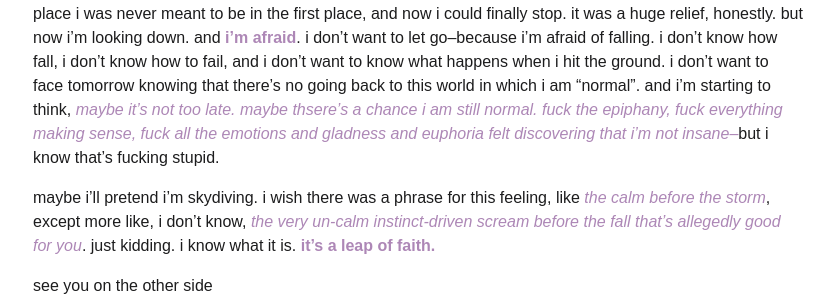
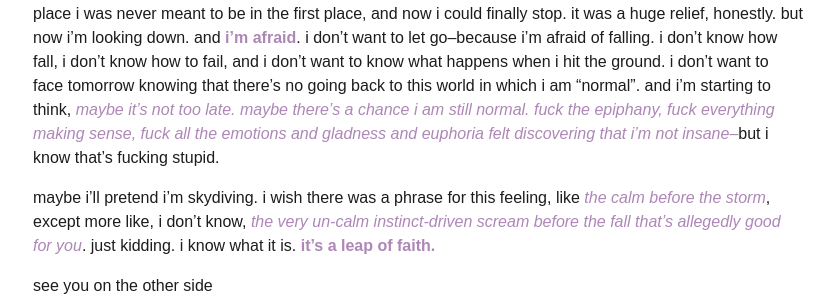
Before and after one commit to aqcheng/aqcheng.github.io, a Jekyll site: the page built from _posts/2023-07-23-how-i-fix-my-problems.md, in a window 1280 px wide and 900 px high, scrolled down 1030 px. Shown: the part 451-747 px from the top of the window, without its empty margins (222-1056 px from the left). Built offline with Jekyll 4.4.1, drawn with Linux system fonts in a browser that asks for light colours; some web fonts are replaced; comment, search, counter and statistics services are not loaded; a style sheet for code colours, icons or effects is not loaded.

Commit message:
fixed some typos

```diff
--- a/_posts/2023-07-23-how-i-fix-my-problems.md
+++ b/_posts/2023-07-23-how-i-fix-my-problems.md
@@ -28,7 +28,7 @@
 
 but i don't like that i am. it's a "problem"--it makes life more difficult for me, and probably someone i care about, too. i know, i know--there's nothing "wrong" with me, and it's silly (horrible, actually) for me to think of something like my \*\*\*\*\*\*\*\*\*\* as a problem, or something that needs to be *fixed*. therein lies the issue. i see a problem and i try to fix it; i see myself and i try to erase her. if i existed in a vacuum, accepting myself wouldn't be as hard as it is. but i don't, and i don't know if i have the courage to ask the world to accept me for who i am. i don't know if i have the courage because my faith in myself is not blind; it is conditional--conditional on successful endeavors in intentional self change. in contrast, my faith in the people that i care about *is* blind, and so i don't know if i have the courage to accept their disappointment, either.
 
-i need the courage to let go. and that's what i'm most afraid of, right now: *letting go*. for the last few years, i've always felt like i was hanging onto the edge of a crumbling cliff. alone. everyone was growing up without me. everyone was leaving me behind. and i'm protesting, *wait wait wait, i'm normal, i swear. please help me. please just give me one more chance.* some people did try to help pull me up. none succeeded. i tried to pull myself up. i didn't succeed, either. i couldn't understand why it was so easy for everyone else. so when i finally figured out that i'm \*\*\*\*\*\*\*, it was like discovering i could go home. i'd been clinging onto the edge of a place i was never meant to be in the first place, and now i could finally stop. it was a huge relief, honestly. but now i'm looking down. and <b>i'm afraid</b>. i don't want to let go--because i'm afraid of falling. i don't know how fall, i don't know how to fail, and i don't want to know what happens when i hit the ground. i don't want to face tomorrow knowing that there's no going back to this world in which i am "normal". and i'm starting to think, *maybe it’s not too late. maybe thsere’s a chance i am still normal. fuck the epiphany, fuck everything making sense, fuck all the emotions and gladness and euphoria felt discovering that i'm not insane--*but i know that’s fucking stupid.
+i need the courage to let go. and that's what i'm most afraid of, right now: *letting go*. for the last few years, i've always felt like i was hanging onto the edge of a crumbling cliff. alone. everyone was growing up without me. everyone was leaving me behind. and i'm protesting, *wait wait wait, i'm normal, i swear. please help me. please just give me one more chance.* some people did try to help pull me up. none succeeded. i tried to pull myself up. i didn't succeed, either. i couldn't understand why it was so easy for everyone else. so when i finally figured out that i'm \*\*\*\*\*\*\*, it was like discovering i could go home. i'd been clinging onto the edge of a place i was never meant to be in the first place, and now i could finally stop. it was a huge relief, honestly. but now i'm looking down. and <b>i'm afraid</b>. i don't want to let go--because i'm afraid of falling. i don't know how fall, i don't know how to fail, and i don't want to know what happens when i hit the ground. i don't want to face tomorrow knowing that there's no going back to this world in which i am "normal". and i'm starting to think, *maybe it’s not too late. maybe there’s a chance i am still normal. fuck the epiphany, fuck everything making sense, fuck all the emotions and gladness and euphoria felt discovering that i'm not insane--*but i know that’s fucking stupid.
 
 maybe i'll pretend i'm skydiving. i wish there was a phrase for this feeling, like *the calm before the storm*, except more like, i don't know, *the very un-calm instinct-driven scream before the fall that's allegedly good for you*. just kidding. i know what it is. <b>it's a leap of faith.</b>
 
```
Also changed, not shown: _posts/2023-07-24-why-do-i-write.md (+1 -1 lines).
